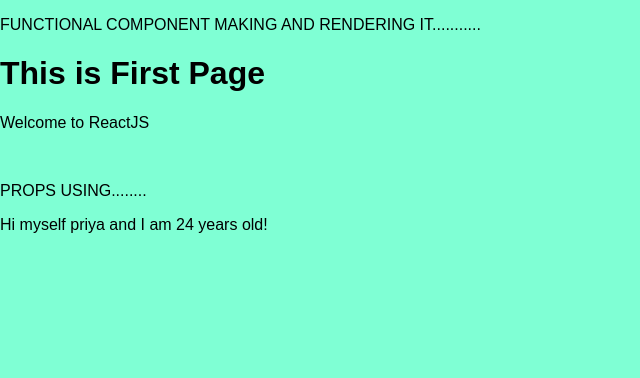
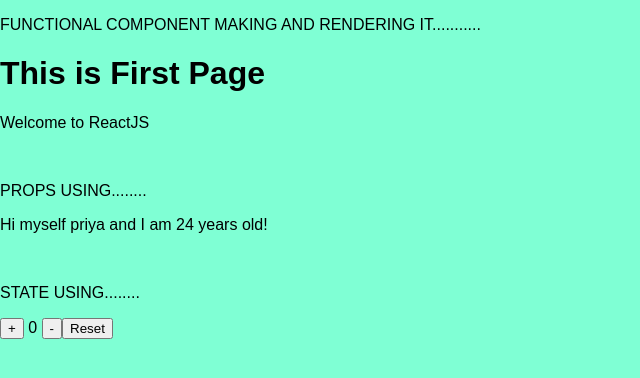
Before and after one commit to PriyaRRajbhar/100daysofCode, a React (Vite) app in the folder reactjs/practice/: page / in a window 1280 px wide. Shown: the top 378 px of the page, without its empty margins (0-640 px from the left). Built offline with nearby package versions, Linux system fonts and the light colour scheme.

Commit message:
get to know how state is used

```diff
--- a/reactjs/practice/src/App.jsx
+++ b/reactjs/practice/src/App.jsx
@@ -1,6 +1,7 @@
 import React from 'react';
 import Firstpage from './component/Firstpage';
 import Props from './component/Props';
+import State from './component/State';
 
 function App() {
   return (
@@ -12,6 +13,11 @@ function App() {
       <div>
         <Props name="priya" age="24" />
       </div>
+      <br />
+      <div>
+        <State/>
+      </div>
+      <br />
     </>
   );
 }
--- /dev/null
+++ b/reactjs/practice/src/component/State.jsx
@@ -0,0 +1,18 @@
+import React from 'react';
+import {useState} from 'react';
+
+function State(){
+    const [Count, setCount] = useState(0);
+
+    return(
+        <div>
+            <p>STATE USING........</p>
+            <button onClick={() => setCount(Count + 1)}>+</button>
+            <span> {Count} </span>
+            <button onClick={() => setCount(Count - 1)}>-</button>
+            <button onClick={() => setCount(0)}>Reset</button>
+        </div>
+    )
+}
+
+export default State;
```
